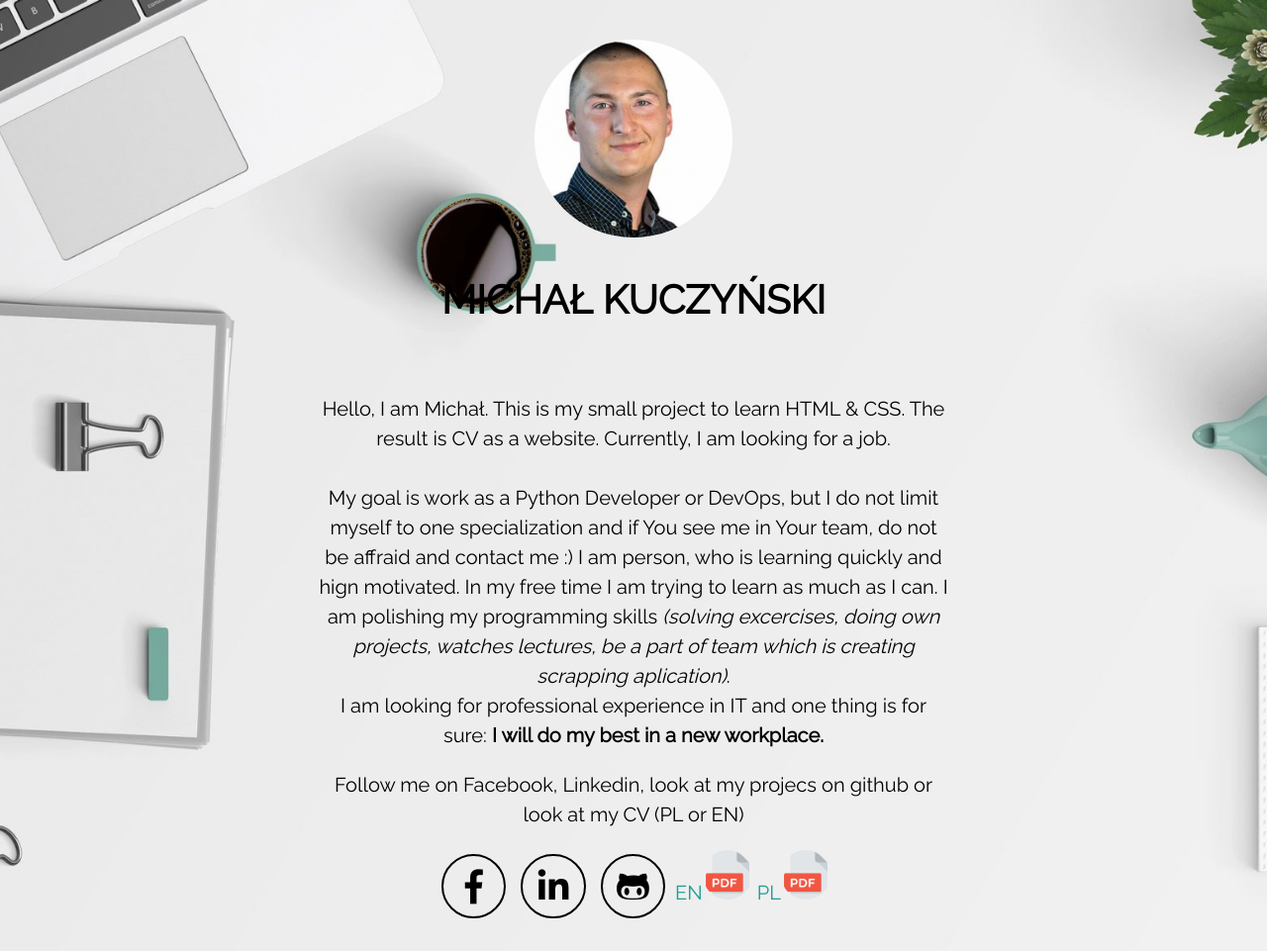
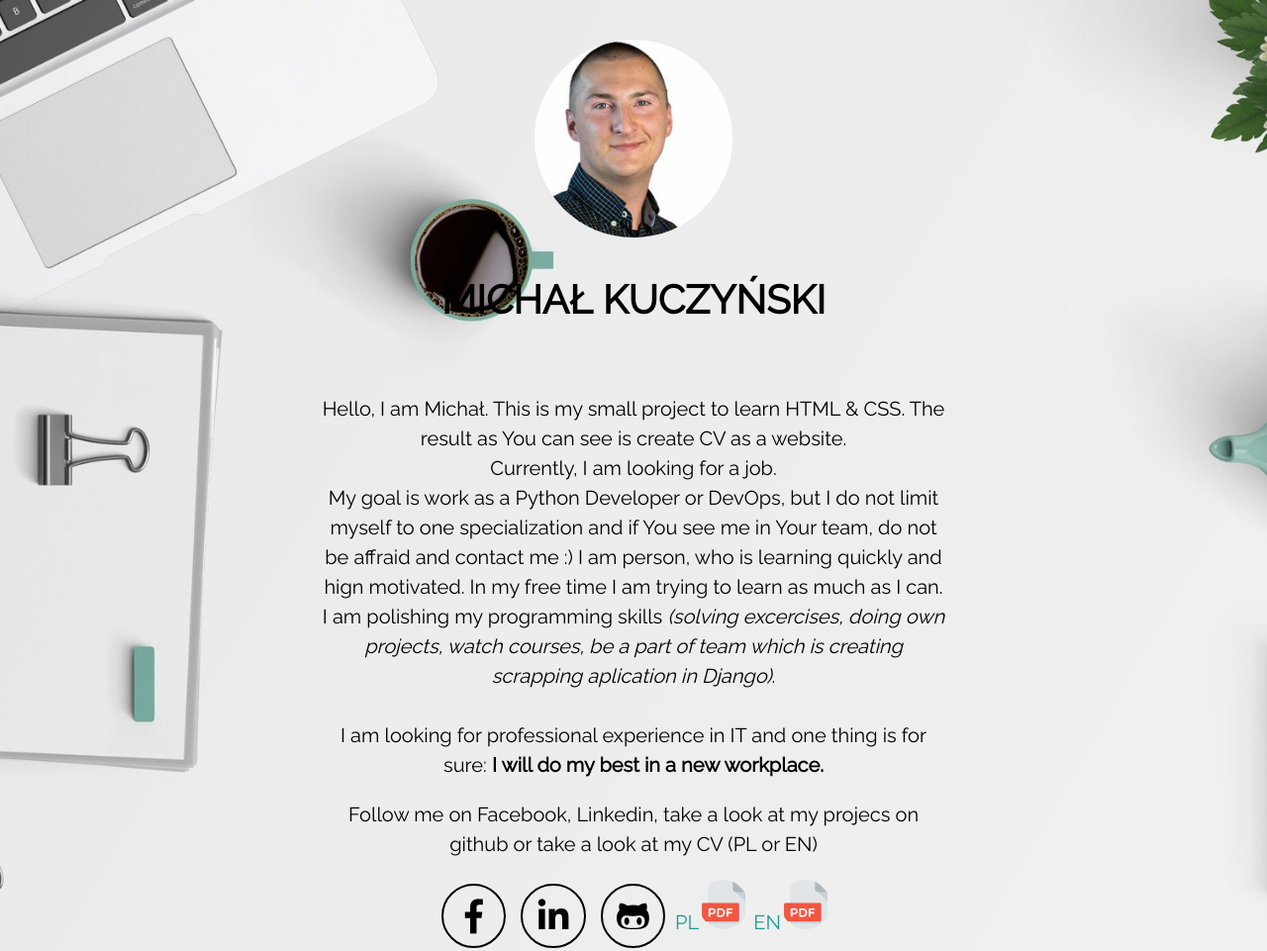
Before and after one commit to michalkuczynski/CV-in-HTML, a plain HTML site: page index.html in a window 1280 px wide. Shown: the top 961 px of the page at 99% size. Drawn offline with Linux system fonts and the light colour scheme.

Commit message:
About me text

```diff
--- a/index.html
+++ b/index.html
@@ -18,11 +18,11 @@
 			</div>
 			<h1>Michał Kuczyński</h1>
 			<section>
-				<p>Hello, I am Michał. This is my small project to learn HTML & CSS. The result is CV as a website. Currently, I am looking for a job. <br><br>My goal is work as a Python Developer or DevOps, but I do not limit myself to one specialization and
-				if You see me in Your team, do not be affraid and contact me :) I am person, who is learning quickly and hign motivated. In my free time I am trying to learn as much as I can. I am polishing my programming skills <i>(solving excercises, doing own projects, watches lectures, be a part of team which is creating scrapping aplication)</i>.<br> I am looking for professional experience in IT and one thing is for sure:<b>
+				<p>Hello, I am Michał. This is my small project to learn HTML & CSS. The result as You can see is create CV as a website. <br>Currently, I am looking for a job.<br>My goal is work as a Python Developer or DevOps, but I do not limit myself to one specialization and
+				if You see me in Your team, do not be affraid and contact me :) I am person, who is learning quickly and hign motivated. In my free time I am trying to learn as much as I can.<br> I am polishing my programming skills <i>(solving excercises, doing own projects, watch courses, be a part of team which is creating scrapping aplication in Django)</i>.<br><br> I am looking for professional experience in IT and one thing is for sure:<b>
 				I will do my best in a new workplace.</b>
 
-			<p>Follow me on Facebook, Linkedin, look at my projecs on github or look at my CV (PL or EN)</p>
+			<p>Follow me on Facebook, Linkedin, take a look at my projecs on github or take a look at my CV (PL or EN)</p>
 				<a href="https://www.facebook.com/m.kuczynsk/" target="_blank">
 					<i class="fab fa-facebook-f"></i>
 				</a>
@@ -32,10 +32,10 @@
 				<a href="https://github.com/michalkuczynski/" target="_blank">
 					<i class="fab fa-github-alt"></i>
 				</a>
-				<a href=".\img\PL_Michal_Kuczynski Curriculum Vitae _CV.pdf">EN<img src=".\img\pdf.png" alt="" height="50px" width="50px">
+				<a href=".\img\PL_Michal_Kuczynski Curriculum Vitae _CV.pdf">PL<img src=".\img\pdf.png" alt="" height="50px" width="50px">
 
 				</a>
-				<a href=".\img\EN_Michal_Kuczynski Curriculum Vitae _CV.pdf">PL<img src=".\img\pdf.png" alt="" height="50px" width="50px" margin="5px">
+				<a href=".\img\EN_Michal_Kuczynski Curriculum Vitae _CV.pdf">EN<img src=".\img\pdf.png" alt="" height="50px" width="50px" margin="5px">
 				</a>
 			</section>
 		</header>
```
